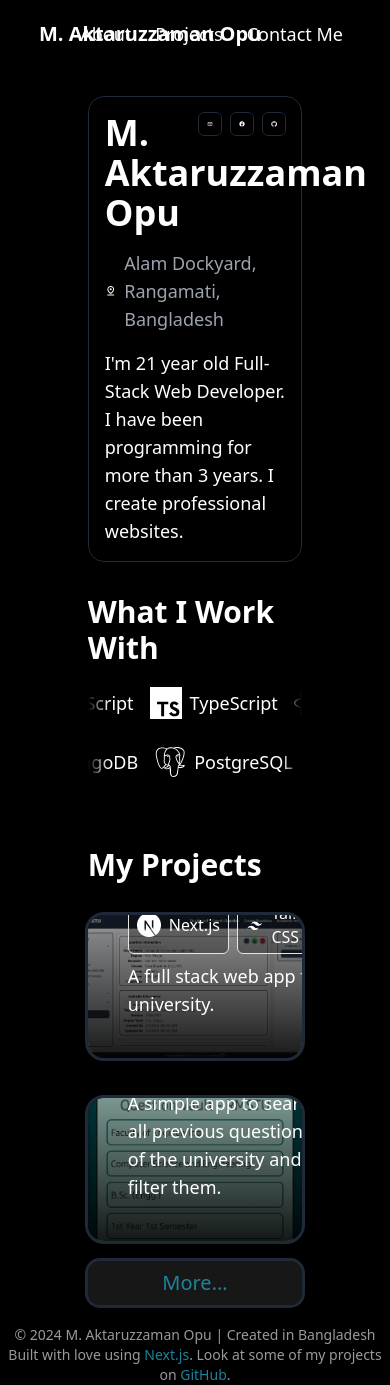
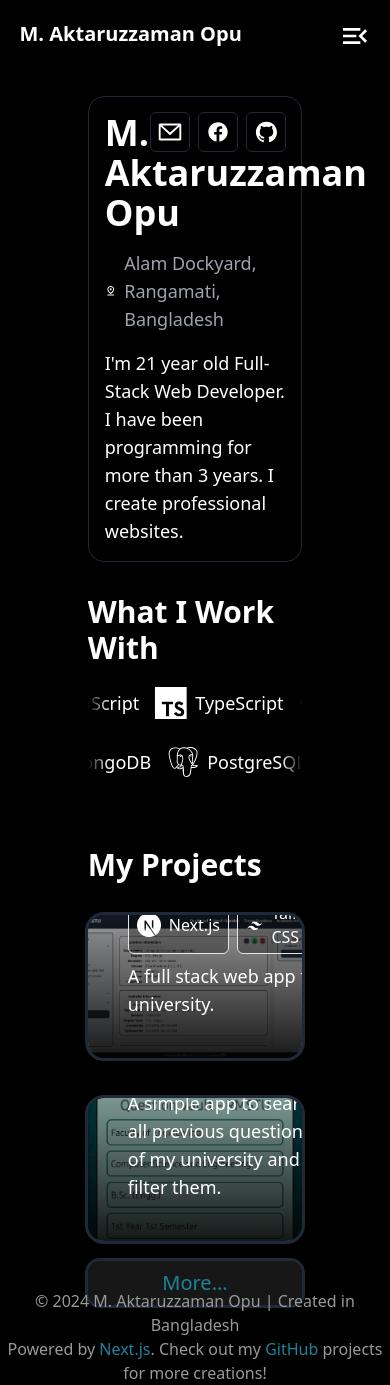
Before and after one commit to maopu2001/my-portfolio, a Next.js app: page / in a window 390 px wide. Built offline with nearby package versions, Linux system fonts and the light colour scheme; grey boxes are pictures that could not be loaded.

Commit message:
responsive header with transition

```diff
--- a/src/app/contact/page.tsx
+++ b/src/app/contact/page.tsx
@@ -8,17 +8,26 @@ export default function page() {
       <h1 className="text-3xl font-bold">Contact me</h1>
       <span>You can contact me via Email, Facebook and Whatsapp. I usually respond within a day.</span>
       <div className="flex items-center justify-around px-5">
-        <Link className="flex flex-col items-center justify-center" href="mailto:maopu2001@gmail.com">
+        <Link
+          className="flex flex-col items-center justify-center hover:scale-95 transition"
+          href="mailto:maopu2001@gmail.com"
+        >
           <div className="w-24">{icons.Email}</div>
           <span className="text-2xl font-bold">Email</span>
           maopu2001@gmail.com
         </Link>
-        <Link className="flex flex-col items-center justify-center" href="https://www.facebook.com/ma.opu.2001/">
+        <Link
+          className="flex flex-col items-center justify-center hover:scale-95 transition"
+          href="https://www.facebook.com/ma.opu.2001/"
+        >
           <div className="w-16 m-4">{icons.Facebook}</div>
           <span className="text-2xl font-bold">Facebook</span>
           ma.opu.2001
         </Link>
-        <Link className="flex flex-col items-center justify-center" href="https://wa.me/+8801521712539">
+        <Link
+          className="flex flex-col items-center justify-center hover:scale-95 transition"
+          href="https://wa.me/+8801521712539"
+        >
           <div className="w-16 m-4">{icons.Whatsapp}</div>
           <span className="text-2xl font-bold">Whatsapp</span>
           +8801521712539
--- a/src/app/layout.tsx
+++ b/src/app/layout.tsx
@@ -3,6 +3,7 @@ import Header from '@/components/Header';
 import type { Metadata } from 'next';
 import './globals.css';
 import '@/components/header.css';
+import '@/components/sidebar.css';
 
 export const metadata: Metadata = {
   title: 'M. Aktaruzzman Opu',
--- a/src/components/Footer.tsx
+++ b/src/components/Footer.tsx
@@ -5,17 +5,17 @@ export default function Footer() {
   return (
     <footer className="absolute bottom-0 left-0 right-0">
       <div className="h-[1] w-[55%] mx-auto rounded-2xl bg-slate-700 mb-2"></div>
-      <div className="text-center text-sm text-mytext">
+      <div className="text-center text-base text-mytext">
         &copy; 2024 M. Aktaruzzaman Opu | Created in Bangladesh <br />
-        Built with love using{' '}
+        Powered by{' '}
         <Link href="https://nextjs.org/" target="blank" className="text-mysecondary">
           Next.js
         </Link>
-        . Look at some of my projects on{' '}
+        . Check out my{' '}
         <Link href="https://github.com/maopu2001" target="blank" className="text-mysecondary">
           GitHub
-        </Link>
-        .
+        </Link>{' '}
+        projects for more creations!
       </div>
     </footer>
   );
--- a/src/components/Header.tsx
+++ b/src/components/Header.tsx
@@ -1,28 +1,66 @@
+'use client';
+import icons from '@/lib/icons';
 import Link from 'next/link';
 import React from 'react';
 
+type menuInfoType = { url: string; title: string; icon: string }[];
+
+const menuInfo: menuInfoType = [
+  {
+    url: '/about',
+    title: 'About',
+    icon: 'null',
+  },
+  {
+    url: '/projects',
+    title: 'Projects',
+    icon: 'null',
+  },
+  {
+    url: '/contact',
+    title: 'Contact Me',
+    icon: 'null',
+  },
+];
+
 export default function Header() {
+  const toggleSidebar = () => {
+    document.getElementById('sidebar')?.toggleAttribute('open');
+    document.getElementById('menu-icon')?.toggleAttribute('open');
+  };
+
   return (
     <header className="fixed top-0 w-full z-10">
-      <div className="h-24 flex gap-6 justify-end pt-5 w-[80%] mx-auto px-2 relative">
+      <div className="h-24 pt-5 md:w-[80%] w-[90%] mx-auto px-2 relative">
         <Link href="/" className="absolute left-0 font-bold text-xl hover:text-mysecondary">
           M. Aktaruzzaman Opu
         </Link>
-        <Link href="/about" className="menu">
-          About
-        </Link>
-        {/* <Link href="/my-work" className="menu">
-          My Work
-        </Link> */}
-        <Link href="/projects" className="menu">
-          Projects
-        </Link>
-        {/* <Link href="posts" className="menu">
-          Posts
-        </Link> */}
-        <Link href="/contact" className="menu">
-          Contact Me
-        </Link>
+        <div className="md:flex gap-6 justify-end hidden">
+          {menuInfo.map((info, i) => {
+            return (
+              <Link href={info.url} className="menu" key={i}>
+                {info.title}
+              </Link>
+            );
+          })}
+        </div>
+
+        <div
+          className="w-8 absolute right-0 hover:opacity-70 cursor-pointer z-20 block md:hidden"
+          id="menu-icon"
+          onClick={toggleSidebar}
+        >
+          {icons['menu']}
+        </div>
+        <nav id="sidebar" className="flex md:hidden w-full sm:w-[400px]">
+          {menuInfo.map((info, i) => {
+            return (
+              <Link href={info.url} className="menu" key={i}>
+                {info.title}
+              </Link>
+            );
+          })}
+        </nav>
       </div>
     </header>
   );
--- a/src/components/home/Me.tsx
+++ b/src/components/home/Me.tsx
@@ -5,19 +5,22 @@ export default function Me() {
   return (
     <div className="border border-myborder rounded-2xl p-4 flex flex-col gap-4">
       <div className="flex gap-2 absolute right-4 top-4">
-        <Link href="mailto:maopu2001@gmail.com" className="block border border-gray-800 rounded-md p-2 w-6">
+        <Link
+          href="mailto:maopu2001@gmail.com"
+          className="block border border-gray-800 rounded-md p-1 w-10 hover:opacity-70"
+        >
           {icons.Email}
         </Link>
         <Link
           href="https://www.facebook.com/ma.opu.2001/"
-          className="block border border-gray-800 rounded-md p-2 w-6"
+          className="block border border-gray-800 rounded-md p-2 w-10 hover:opacity-70"
           target="blank"
         >
           {icons.Facebook}
         </Link>
         <Link
           href="https://github.com/maopu2001"
-          className="block border border-gray-800 rounded-md p-2 w-6"
+          className="block border border-gray-800 rounded-md p-2 w-10 hover:opacity-70"
           target="blank"
         >
           {icons.Github}
--- a/src/components/home/WorkWith.tsx
+++ b/src/components/home/WorkWith.tsx
@@ -2,10 +2,10 @@ import React from 'react';
 import icons from '@/lib/icons';
 
 export default function WorkWith() {
-  const FirstIconsArray = ['Html', 'CSS', 'JavaScript', 'TypeScript', 'React', 'Next.js', 'Vite', 'Tailwind CSS'];
+  const FirstIconsArray = ['HTML', 'CSS', 'JavaScript', 'TypeScript', 'React', 'Next.js', 'Vite', 'Tailwind CSS'];
   const SecondIconsArray = [
     'Node.js',
-    'Express',
+    'Express.js',
     'MongoDB',
     'PostgreSQL',
     'Git',
--- /dev/null
+++ b/src/components/sidebar.css
@@ -0,0 +1,25 @@
+#sidebar {
+  position: fixed;
+  top: 0;
+  right: -100%;
+  padding-top: 4rem;
+  flex-direction: column;
+  background: black;
+  min-height: 100vh;
+  align-items: center;
+  gap: 1rem;
+  font-weight: bold;
+  transition: right 500ms ease-out;
+}
+
+#menu-icon {
+  transition: transform 500ms ease-in-out;
+}
+
+#sidebar[open] {
+  right: 0;
+}
+
+#menu-icon[open] {
+  transform: rotate(180deg);
+}
--- a/src/lib/icons.tsx
+++ b/src/lib/icons.tsx
@@ -167,6 +167,12 @@ const whatsappIcon = (
   </svg>
 );
 
+const menuIcon = (
+  <svg fill="#fff" viewBox="0 -960 960 960">
+    <path d="M120-240v-80h520v80H120Zm664-40L584-480l200-200 56 56-144 144 144 144-56 56ZM120-440v-80h400v80H120Zm0-200v-80h520v80H120Z" />
+  </svg>
+);
+
 const icons: { [key: string]: React.JSX.Element } = {
   HTML: HTMLIcon,
   CSS: CSSIcon,
@@ -176,7 +182,7 @@ const icons: { [key: string]: React.JSX.Element } = {
   'Next.js': NextIcon,
   Vite: ViteIcon,
   'Tailwind CSS': TailwindCssIcon,
-  Node: NodeIcon,
+  'Node.js': NodeIcon,
   'Express.js': ExpressIcon,
   MongoDB: MongoDBIcon,
   PostgreSQL: PostgresIcon,
@@ -191,6 +197,7 @@ const icons: { [key: string]: React.JSX.Element } = {
   LinkedIn: linkedInIcon,
   Facebook: facebookIcon,
   Whatsapp: whatsappIcon,
+  menu: menuIcon,
 };
 
 export default icons;
--- a/src/lib/projects.ts
+++ b/src/lib/projects.ts
@@ -11,7 +11,7 @@ const questionVault: ProjectInfoType = {
   coverSrc: '/questionVault/cover.png',
   iconSrc: '/questionVault/logo.png',
   projectName: 'Question Vault',
-  projectDescription: 'A full stack web app for storing all previous questions of the university.',
+  projectDescription: 'A full stack web app for storing all previous questions of my university.',
 };
 
 const questionVaultApp: ProjectInfoType = {
@@ -19,7 +19,7 @@ const questionVaultApp: ProjectInfoType = {
   coverSrc: '/questionVaultApp/cover.jpg',
   iconSrc: '/questionVaultApp/logo.png',
   projectName: 'Question Vault App',
-  projectDescription: 'A simple app to search all previous questions of the university and filter them.',
+  projectDescription: 'A simple app to search all previous questions of my university and filter them.',
 };
 
 const wordle: ProjectInfoType = {
@@ -27,7 +27,7 @@ const wordle: ProjectInfoType = {
   coverSrc: '/wordle/cover.png',
   iconSrc: '/wordle/logo.svg',
   projectName: 'Wordle',
-  projectDescription: `A clone of the popular game Wordle with it's own dictionary`,
+  projectDescription: `A clone of the popular game Wordle with it's own dictionary.`,
 };
 
 const ticTacToe: ProjectInfoType = {
@@ -35,7 +35,7 @@ const ticTacToe: ProjectInfoType = {
   coverSrc: '/tic-tac-toe/cover.png',
   iconSrc: '/tic-tac-toe/logo.png',
   projectName: 'Tic Tac Toe',
-  projectDescription: 'A simple game of tic-tac-toe',
+  projectDescription: 'A simple game of tic-tac-toe.',
 };
 
 const projects = [questionVault, questionVaultApp, wordle, ticTacToe];
```
